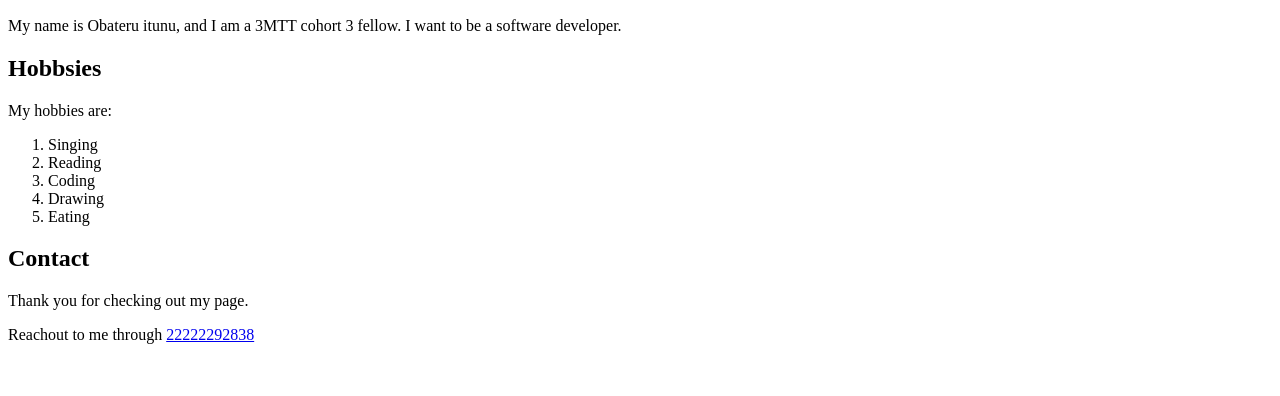
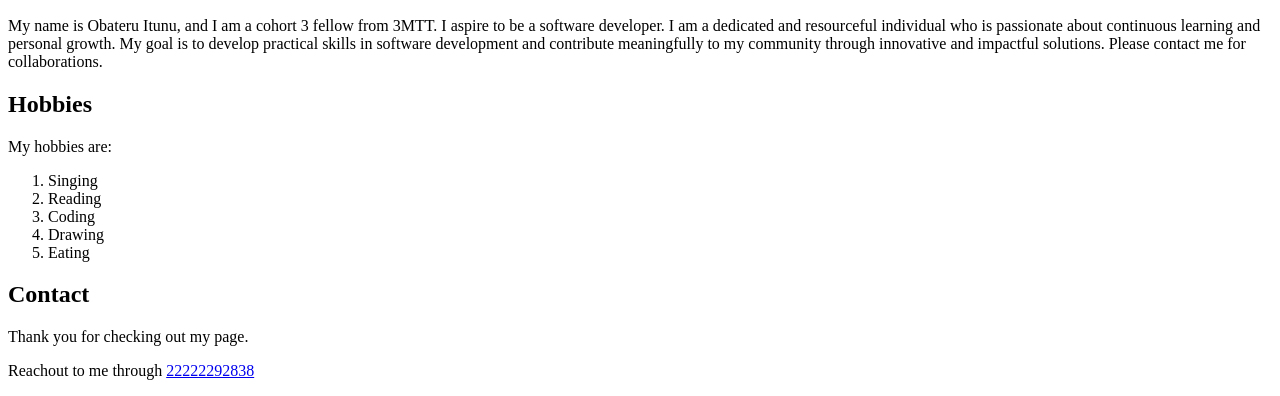
Before and after one commit to hi-tee55/Mini-Project-Assessment-Personal-Profile-page, a plain HTML site: page index.html in a window 1280 px wide. Shown: the part 487-883 px from the top of the page. Before the commit the page ends 847 px from the top, so only its background shows below. Drawn offline with Linux system fonts and the light colour scheme.

Commit message:
Update index.html

```diff
--- a/index.html
+++ b/index.html
@@ -20,10 +20,10 @@
         <h1>My Personal Profile Page</h1>
         <h2>About Me</h2>
         <img src="DSC_5513.JPG" alt="me during my NYSC" height="300px">
-        <p>My name is Obateru itunu, and I am a 3MTT cohort 3 fellow. I want to be a software developer.</p>
+        <p>My name is Obateru Itunu, and I am a cohort 3 fellow from 3MTT. I aspire to be a software developer. I am a dedicated and resourceful individual who is passionate about continuous learning and personal growth. My goal is to develop practical skills in software development and contribute meaningfully to my community through innovative and impactful solutions. Please contact me for collaborations.</p>
     </section>
     <section>
-        <h2>Hobbsies</h2>
+        <h2>Hobbies</h2>
         <p>My hobbies are:</p>
         <ol>
             <li>Singing</li>
@@ -35,7 +35,7 @@
     </section>
     <footer>
         <h2>Contact</h2>
-        <p>Thank you for checking out my page.</p>
+        <p>Thank you for checking out my page. </p>
             <p>Reachout to me through <a href="tel:+2348068959311">22222292838</a></p>
     </footer>
 </body>
```
